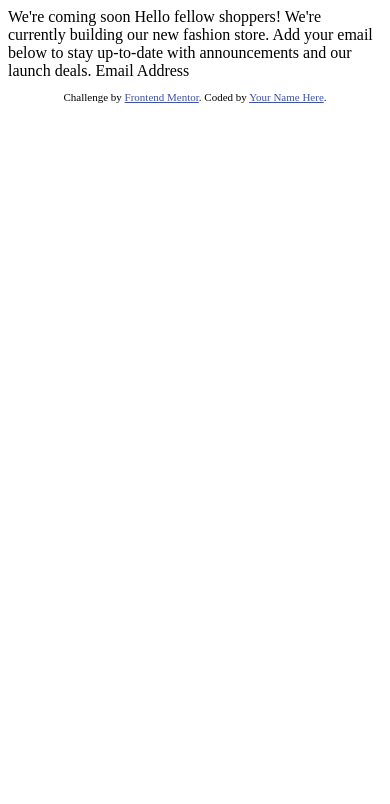
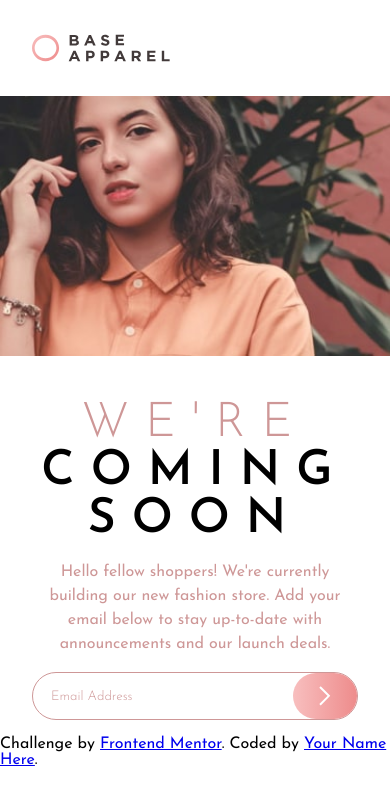
Before and after one commit to ormus395/apparel-coming-soon-landing, a plain HTML site: page index.html in a window 390 px wide. Drawn offline with Linux system fonts and the light colour scheme.

Commit message:
finished general mobile layout and style

```diff
--- /dev/null
+++ b/css/main.css
@@ -0,0 +1,97 @@
+* {
+    box-sizing: border-box;
+}
+
+html {
+    font-family: 'Josefin Sans';
+    font-size: 16px;
+}
+
+body {
+    margin: 0;
+}
+
+.container {
+    display: flex;
+    padding: 0rem 2rem;
+}
+
+/*** header and brand ***/
+
+.brand {
+    height: 6rem;
+    align-items: center;
+}
+
+.brand img {
+    height: 30%;
+}
+/*** hero ***/
+.hero {
+
+}
+
+.hero img {
+    width: 100%;
+    height: 100%;
+}
+
+/*** landing ***/
+.landing {
+    flex-direction: column;
+}
+
+.title {
+    font-size: 3rem;
+    font-weight: 600;
+    letter-spacing: 1rem;
+    margin-bottom: .5rem;
+    text-align: center;
+    text-transform: uppercase;
+}
+
+.fancy {
+    color: hsl(0, 36%, 70%);
+    font-weight: 300;
+}
+
+.description {
+    color: hsl(0, 36%, 70%);
+    line-height: 1.5;
+    margin-top: .5rem;
+    text-align: center;
+}
+
+/*** news letter/ email input ***/
+.news-letter {
+    align-items: center;
+    border: 1px solid hsl(0, 36%, 70%);
+    border-radius: 2rem;
+    display: flex;
+    height: 3rem;
+    justify-content: space-between;
+}
+
+.news-letter input[type="email"] {
+    border: none;
+    outline: none;
+    margin-left: 1rem;
+    width: 40%;
+}
+
+.news-letter input[type="email"]::placeholder {
+    color: hsl(0, 36%, 70%);
+    font-family: 'Josefin Sans';
+    font-weight: 300;
+}
+
+.news-letter button {
+    background-image: url(../images/icon-arrow.svg), linear-gradient(to right,  hsl(0, 80%, 86%),hsl(0, 74%, 74%));
+    background-position: center;
+    border-radius: 24px;
+    background-repeat: no-repeat;
+    border: none;
+    height: 100%;
+    margin: 0;
+    width: 4rem;
+}
--- a/index.html
+++ b/index.html
@@ -1,28 +1,42 @@
 <!DOCTYPE html>
 <html lang="en">
+
 <head>
   <meta charset="UTF-8">
-  <meta name="viewport" content="width=device-width, initial-scale=1.0"> <!-- displays site properly based on user's device -->
+  <meta name="viewport" content="width=device-width, initial-scale=1.0">
+  <!-- displays site properly based on user's device -->
 
+  <link rel="stylesheet" href="https://fonts.googleapis.com/css?family=Josefin+Sans:300,400,600&display=swap">
   <link rel="icon" type="image/png" sizes="32x32" href="./images/favicon-32x32.png">
+  <link rel="stylesheet" href="css/main.css">
 
   <title>Frontend Mentor | Base Apparel coming soon page</title>
 
   <!-- Feel free to remove these styles or customise in your own stylesheet 👍 -->
-  <style>
-    .attribution { font-size: 11px; text-align: center; }
-    .attribution a { color: hsl(228, 45%, 44%); }
-  </style>
 </head>
+
 <body>
+  <header class="container brand">
+    <img src="images/logo.svg" alt="">
+  </header>
+  <main>
+    <section class="hero">
+      <img src="images/hero-mobile.jpg" alt="">
+    </section>
+    <section class="container landing">
+      <h1 class="title">
+        <span class="fancy">We're</span> coming soon</h1>
+      <p class="description">
+        Hello fellow shoppers! We're currently building our new fashion store.
+        Add your email below to stay up-to-date with announcements and our launch deals.
+      </p>
+      <div class="news-letter">
+        <input type="email" name="" id="" placeholder="Email Address">
+        <button></button>
+      </div>
+    </section>
 
-  We're coming soon
-
-  Hello fellow shoppers! We're currently building our new fashion store.
-  Add your email below to stay up-to-date with announcements and our launch deals.
-
-  Email Address
-
+  </main>
   <footer>
     <p class="attribution">
       Challenge by <a href="https://www.frontendmentor.io?ref=challenge" target="_blank">Frontend Mentor</a>.
@@ -30,4 +44,5 @@
     </p>
   </footer>
 </body>
+
 </html>
```
